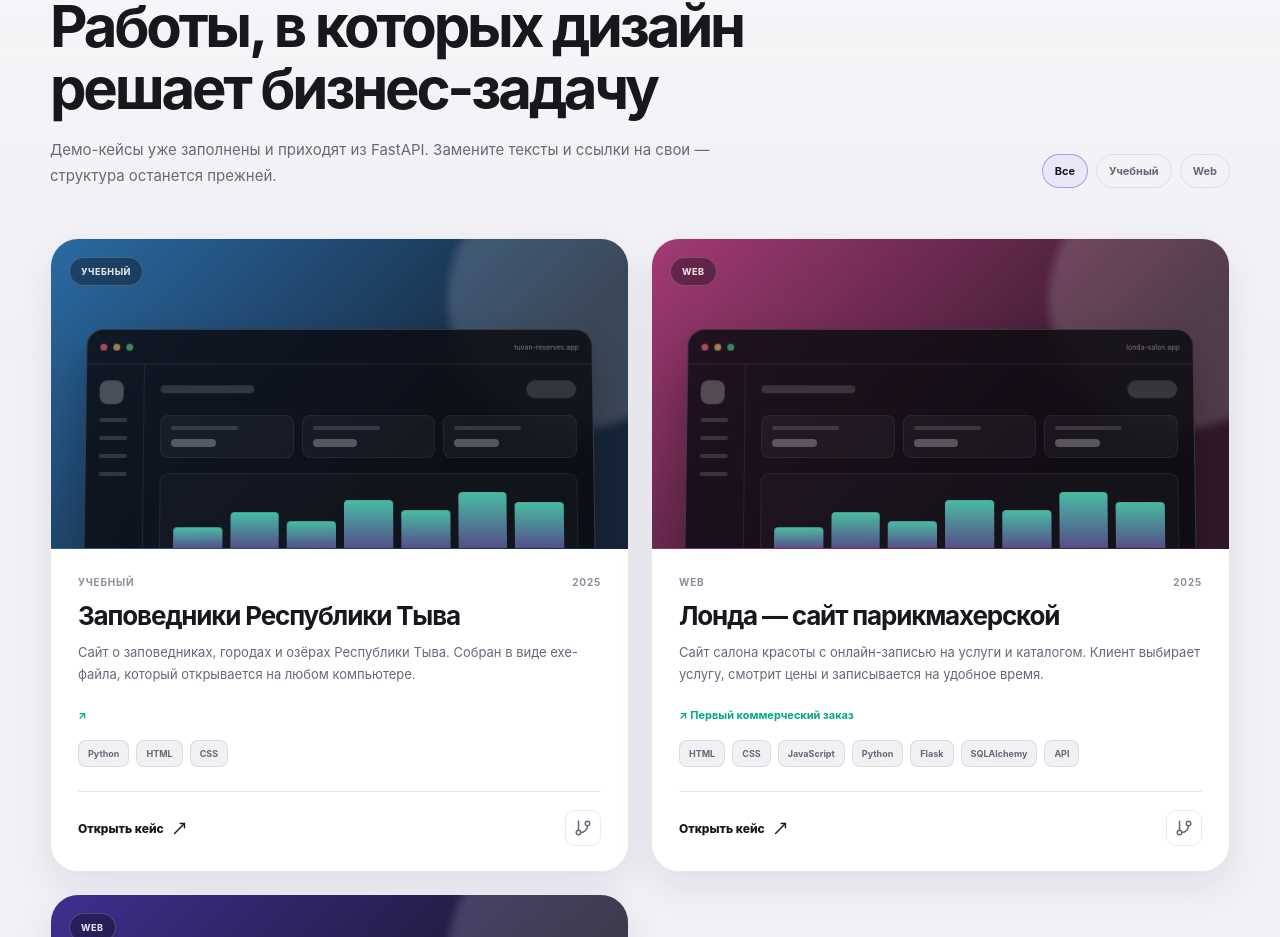
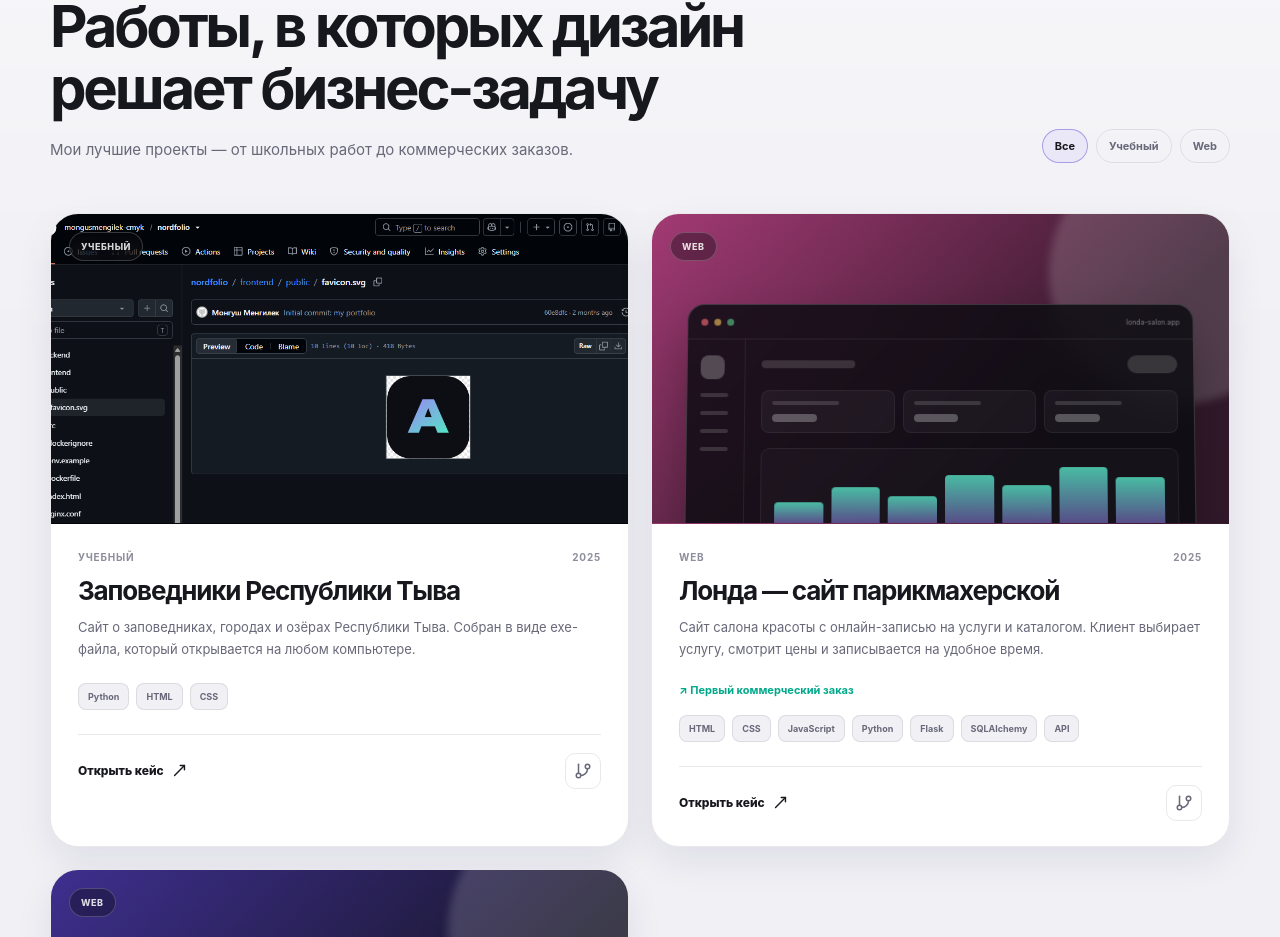
Before and after one commit to mongusmengilek-cmyk/nordfolio, a React (Vite) app in the folder frontend/: page / in a window 1280 px wide. Shown: the part 1268-2205 px from the top of the page. Built offline with nearby package versions, Linux system fonts and the light colour scheme; no server answers.

Commit message:
Update Projects.tsx

```diff
--- a/frontend/src/components/Projects.tsx
+++ b/frontend/src/components/Projects.tsx
@@ -10,6 +10,27 @@ interface ProjectsProps {
 }
 
 function ProjectVisual({ project }: { project: Project }) {
+  // Если это проект про Тыву, показываем фото
+  if (project.slug === 'tuvan-reserves') {
+    return (
+      <div
+        className="project-visual"
+        style={{
+          backgroundImage: 'url(/image.png)',
+          backgroundSize: 'cover',
+          backgroundPosition: 'center',
+          minHeight: '310px'
+        }}
+        aria-hidden="true"
+      >
+        <div className="project-visual__badge" style={{ position: 'absolute', zIndex: 10 }}>
+          {project.category}
+        </div>
+      </div>
+    )
+  }
+
+  // Для остальных проектов оставляем старую красивую заглушку
   return (
     <div className={`project-visual project-visual--${project.cover_variant}`} aria-hidden="true">
       <div className="project-visual__noise" />
@@ -65,7 +86,7 @@ export function Projects({ projects }: ProjectsProps) {
             <SectionHeading
               eyebrow="Избранные проекты"
               title="Работы, в которых дизайн решает бизнес-задачу"
-              description="Демо-кейсы уже заполнены и приходят из FastAPI. Замените тексты и ссылки на свои — структура останется прежней."
+              description="Мои лучшие проекты — от школьных работ до коммерческих заказов."
             />
           </Reveal>
           <Reveal className="projects__filters" delay={100}>
@@ -93,7 +114,12 @@ export function Projects({ projects }: ProjectsProps) {
                 </div>
                 <h3>{project.title}</h3>
                 <p>{project.short_description}</p>
-                <div className="project-card__metric">↗ {project.metric}</div>
+
+                {/* Показываем метрику, только если она есть (убрали пустую стрелочку) */}
+                {project.metric ? (
+                  <div className="project-card__metric">↗ {project.metric}</div>
+                ) : null}
+
                 <div className="project-card__tech">
                   {project.technologies.map((technology) => (
                     <span key={technology}>{technology}</span>
```
